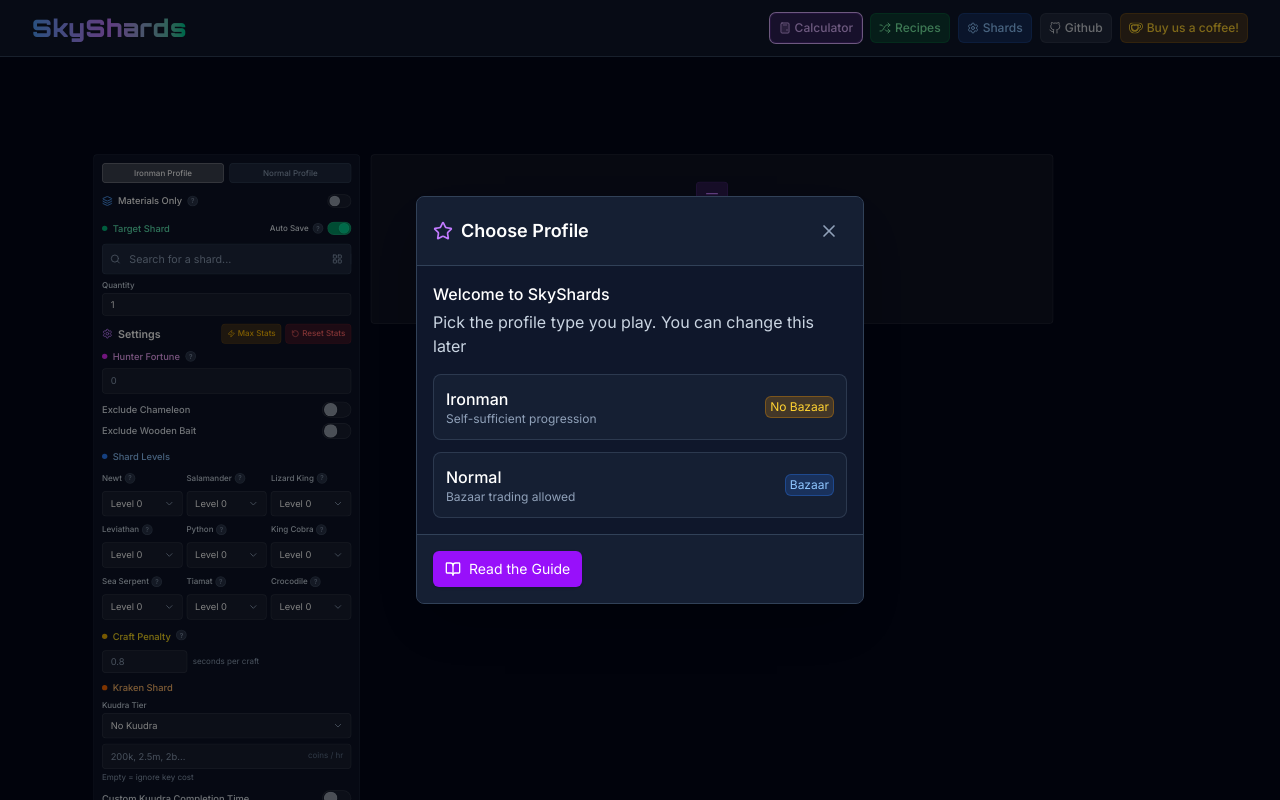
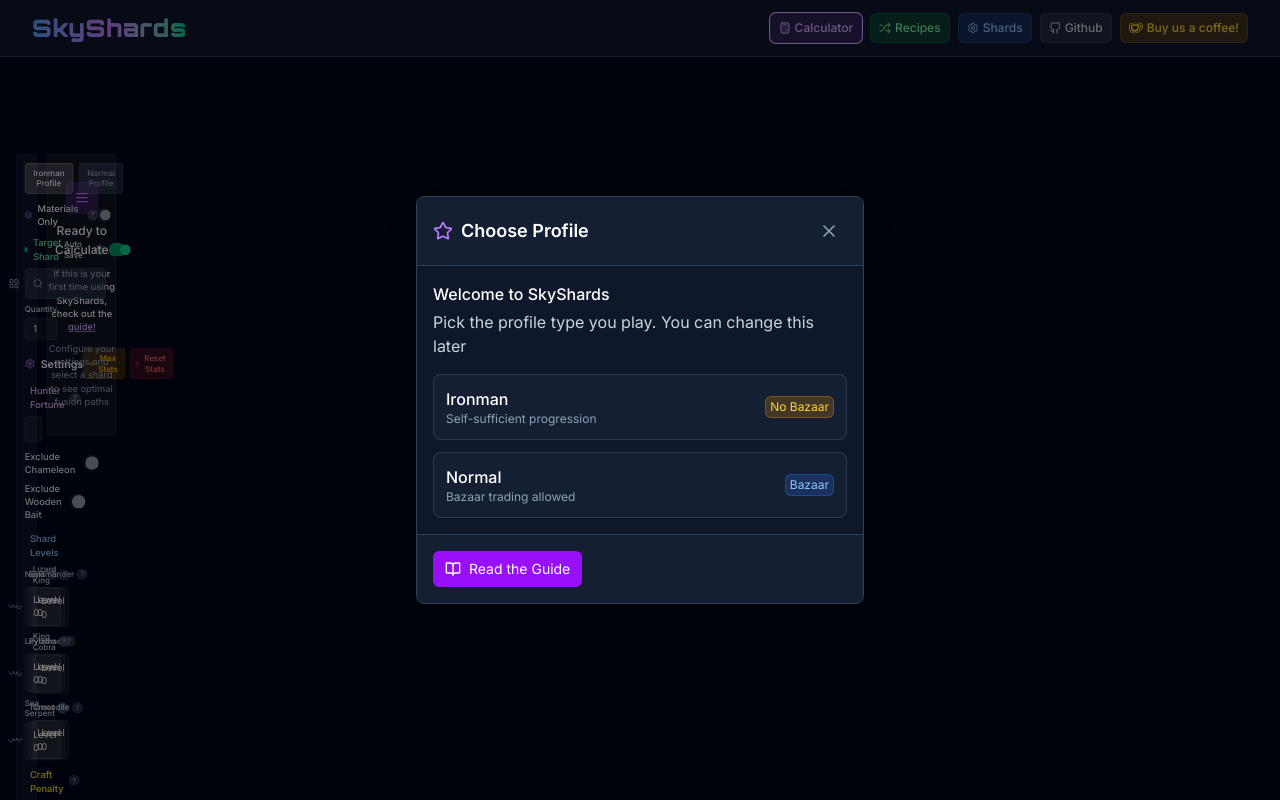
Before and after one commit to Campionnn/SkyShards, a React (Vite) app: page / in a window 1280 px wide. Shown: the top 800 px of the page. Built offline with nearby package versions, Linux system fonts and the light colour scheme; a web font is replaced by a local one.

Commit message:
fix sticky sidebar

```diff
--- a/src/components/layout/Layout.tsx
+++ b/src/components/layout/Layout.tsx
@@ -9,10 +9,10 @@ export const Layout: React.FC = () => {
   return (
     <div className="min-h-screen bg-slate-950">
       <Navigation />
-      <main className="px-1 sm:px-2 lg:px-4 py-3 overflow-hidden">
-        <PnPageAutoScale>
-          <div className="w-full">
-            <div className="pn-page">
+      <main className="px-1 sm:px-2 lg:px-4 py-3">
+        <div className="w-full">
+          <div className="pn-page">
+            <PnPageAutoScale>
               <div className="pn-content">
                 <div className="max-w-screen-2xl mx-auto w-full">
                   <div className="pn-leaderboard" />
@@ -22,10 +22,10 @@ export const Layout: React.FC = () => {
                   </ErrorBoundary>
                 </div>
               </div>
-              <aside className="pn-sidebar" aria-label="Advertisement" />
-            </div>
+            </PnPageAutoScale>
+            <aside className="pn-sidebar" aria-label="Advertisement" />
           </div>
-        </PnPageAutoScale>
+        </div>
       </main>
 
       <footer className="text-center py-6 text-slate-400 text-sm border-t border-slate-800/50">
```
